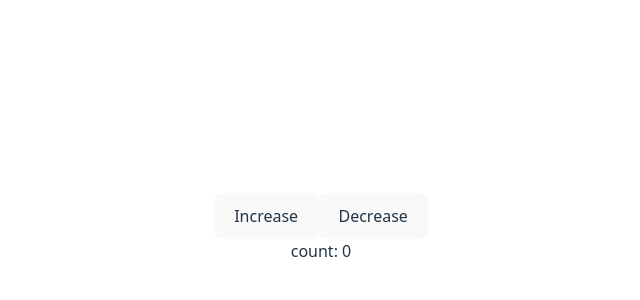
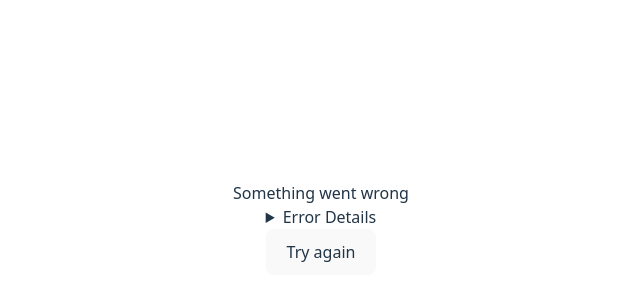
Before and after one commit to senthil-athiban/state-management, a React (Vite) app: page / in a window 1280 px wide. Shown: the part 172-472 px from the top of the page, without its empty margins (319-959 px from the left). Built offline with nearby package versions, Linux system fonts and the light colour scheme.

Commit message:
(feat) add_error_boundary

```diff
--- a/src/App.tsx
+++ b/src/App.tsx
@@ -4,15 +4,18 @@ import "./App.css";
 import CharacterCounter from "./CharacterCounter";
 import ContextCounterComp from "./components/context-counter.component";
 import CounterProvider from "./context/counter.context";
+import ErrorBoundary from "./components/error-boundary.component";
 
 function App() {
   return (
     // <RecoilRoot>
     //   <CharacterCounter />
     // </RecoilRoot>
+    <ErrorBoundary>
     <CounterProvider>
       <ContextCounterComp />
     </CounterProvider>
+    </ErrorBoundary>
   );
 }
 
--- /dev/null
+++ b/src/components/error-boundary.component.tsx
@@ -0,0 +1,51 @@
+import React, { Component, ErrorInfo, ReactNode } from 'react';
+
+interface Props {
+  children: ReactNode;
+  fallback?: ReactNode;
+}
+
+interface State {
+  hasError: boolean;
+  error?: Error;
+}
+
+class ErrorBoundary extends Component<Props, State> {
+  public state: State = {
+    hasError: false,
+    error: undefined,
+  };
+
+  public static getDerivedStateFromError(error: Error): State {
+    return {
+      hasError: true,
+      error,
+    };
+  }
+
+  public componentDidCatch(error: Error, errorInfo: ErrorInfo): void {
+    console.error('Error caught by ErrorBoundary:', error);
+    console.error('Error Info:', errorInfo);
+  }
+
+  public render(): ReactNode {
+    if (this.state.hasError) {
+      return this.props.fallback || (
+        <div className="error-boundary">
+          <h2>Something went wrong</h2>
+          <details>
+            <summary>Error Details</summary>
+            <pre>{this.state.error?.message}</pre>
+          </details>
+          <button onClick={() => this.setState({ hasError: false })}>
+            Try again
+          </button>
+        </div>
+      );
+    }
+
+    return this.props.children;
+  }
+}
+
+export default ErrorBoundary;
--- a/src/context/counter.context.tsx
+++ b/src/context/counter.context.tsx
@@ -16,7 +16,7 @@ const CounterProvider = ({children}: {children: React.ReactNode}) => {
 }
 
 export const useCounter = (): CounterContextType => {
-    const counterContext = useContext(CounterContext);
+    const counterContext = undefined;
     if(!counterContext) {
         throw new Error('useCounter must be used inside within the  counter provider');
     }
```
